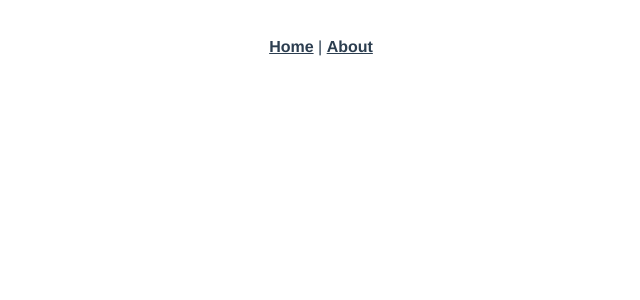
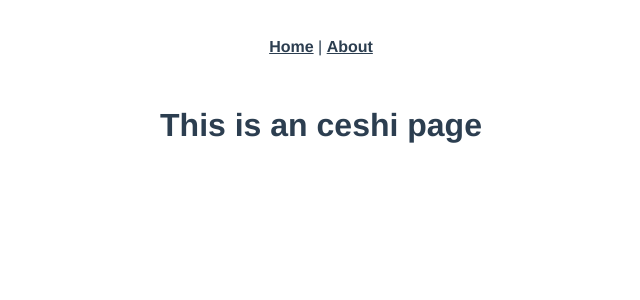
Before and after one commit to TianfuYang/vue3-xuexi2020, a Vue app in the folder vue3-admin-js/: page /#/ceshi in a window 1280 px wide. Before the commit this address had no page. Shown: the top 300 px of the page, without its empty margins (319-959 px from the left). Built offline with nearby package versions, Linux system fonts and the light colour scheme.

Commit message:
路由了解和分支创建

```diff
--- a/vue3-admin-js/src/router/index.js
+++ b/vue3-admin-js/src/router/index.js
@@ -15,6 +15,14 @@
     // which is lazy-loaded when the route is visited.
     component: () =>
       import(/* webpackChunkName: "about" */ "../views/About.vue")
+  },
+    {
+    path: "/ceshi",
+    name: "Ceshi",
+    // route level code-splitting
+    // this generates a separate chunk (about.[hash].js) for this route
+    // which is lazy-loaded when the route is visited.
+    component: () => import("../views/Ceshi.vue")
   }
 ];
 
--- /dev/null
+++ b/vue3-admin-js/src/views/Ceshi.vue
@@ -0,0 +1,15 @@
+<template>
+<div class="about">
+    <h1>This is an ceshi page</h1>
+  </div>
+</template>
+
+<script>
+export default {
+name: "Ceshi"
+}
+</script>
+
+<style scoped>
+
+</style>
```
Also changed, not shown: vue3-admin-js/public/index.html (line endings or trailing spaces).
